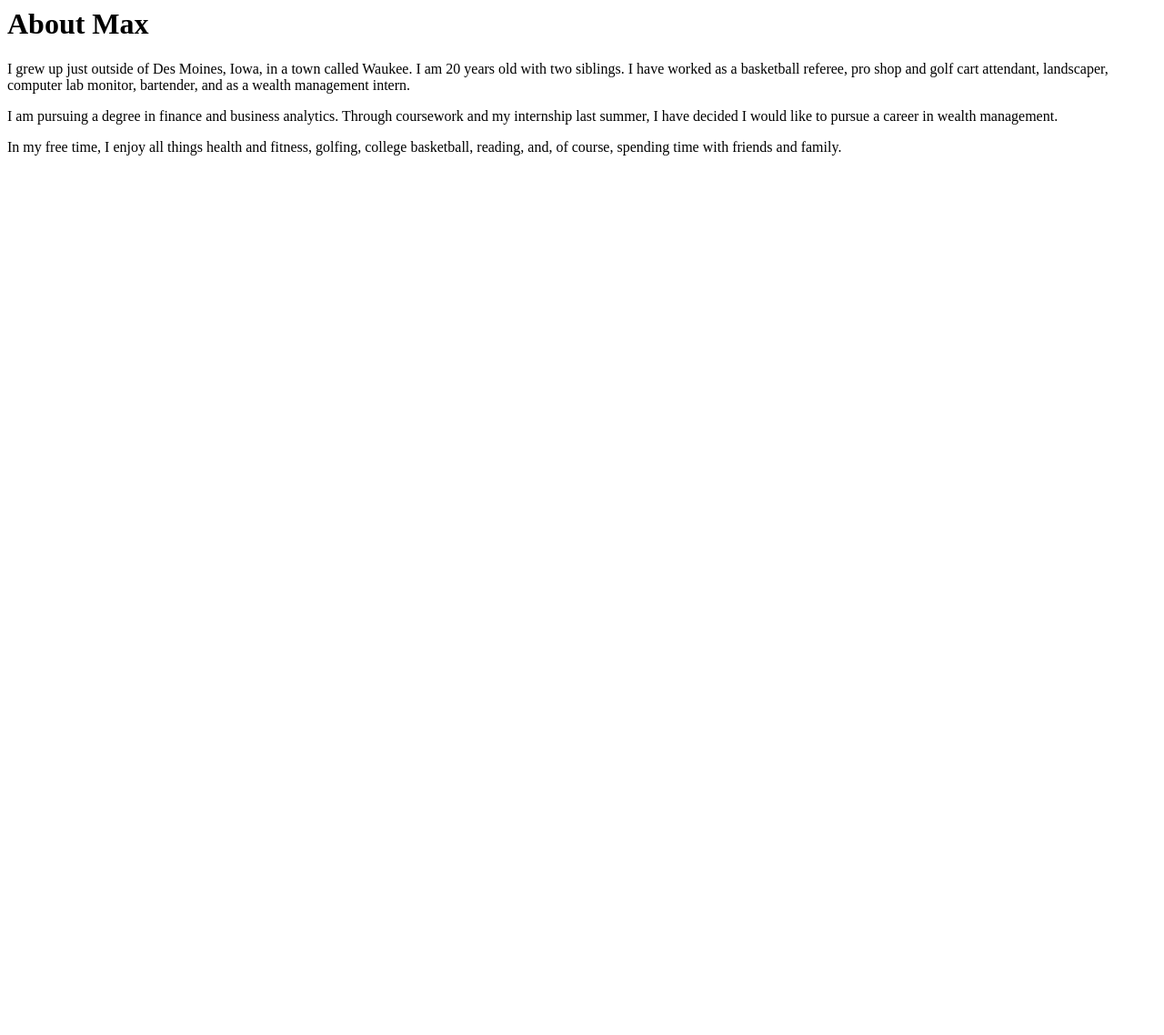
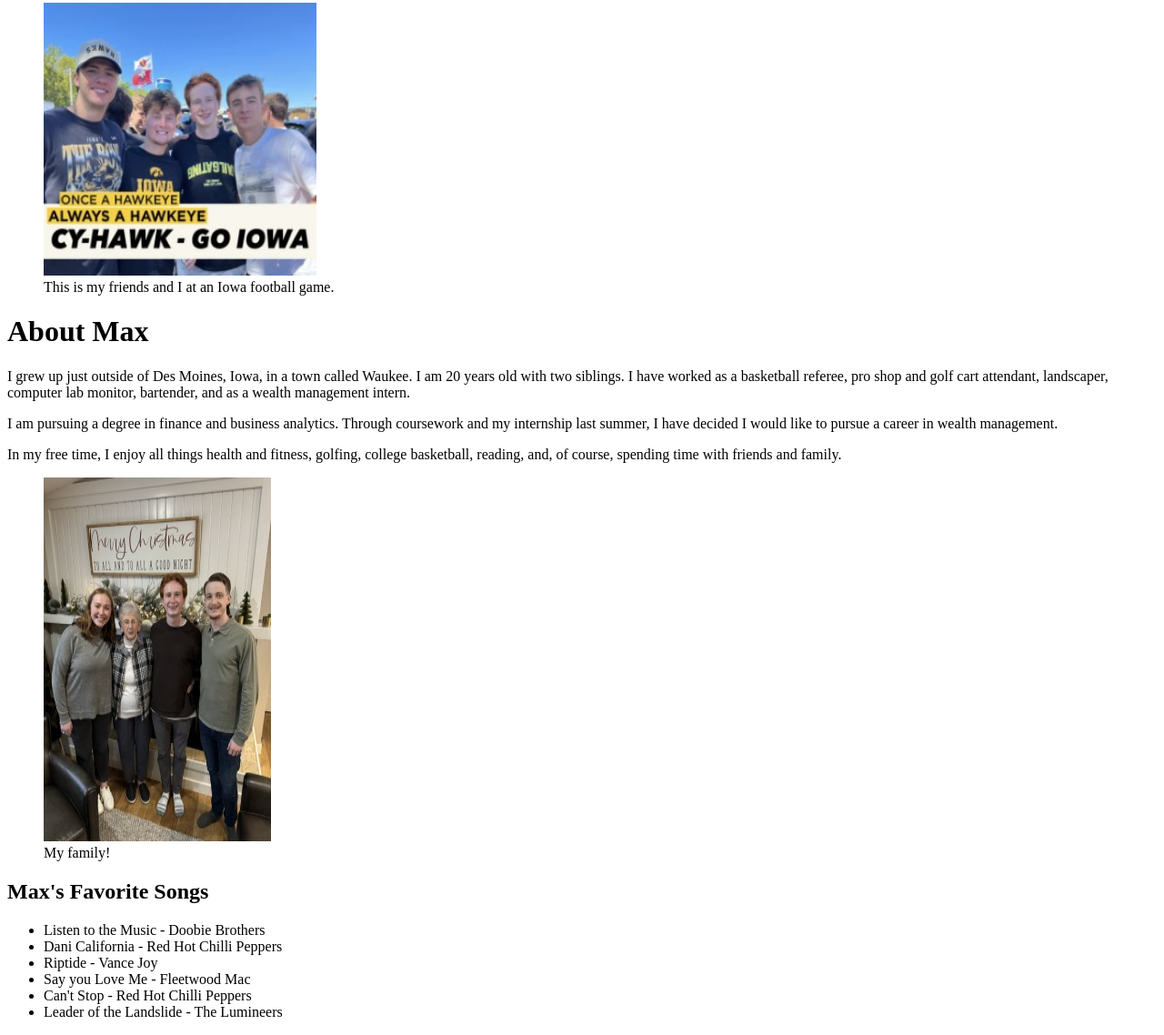
Before and after one commit to maxsimmons4/mhsimmons_hw6, a plain HTML site: page index.html in a window 1280 px wide. Shown: the part 13-1151 px from the top of the page at 91% size. Before the commit the page ends 800 px from the top, so only its background shows below. Drawn offline with Linux system fonts and the light colour scheme.

Commit message:
Added photos and a list

```diff
--- a/index.html
+++ b/index.html
@@ -6,6 +6,11 @@
     <title>All About Max</title>
   </head>
   <body>
+    <figure>
+        <img src="thumbnail_IMG_1040.jpg" alt="A picture of me" width="300" height="300">
+        <figcaption>This is my friends and I at an Iowa football game.</figcaption>
+    </figure>
+</figure>
     <h1>About Max</h1>
     <p>
       I grew up just outside of Des Moines, Iowa, in a town called Waukee. I am
@@ -23,5 +28,20 @@
       basketball, reading, and, of course, spending time with friends and
       family.
     </p>
+    <figure>
+        <img src="thumbnail_IMG_2054.jpg" alt="A picture of my family and me" width="250" height="400">
+        <figcaption>My family!</figcaption>
+    </figure>
+
+    <h2>Max's Favorite Songs</h2>
+    <ul>
+        <li>Listen to the Music - Doobie Brothers</li>
+        <li>Dani California - Red Hot Chilli Peppers</li>
+        <li>Riptide - Vance Joy</li>
+        <li>Say you Love Me - Fleetwood Mac</li>
+        <li>Can't Stop - Red Hot Chilli Peppers</li>
+        <li>Leader of the Landslide - The Lumineers</li>
+    </ul>
+
   </body>
 </html>
```
Also changed, not shown: thumbnail_IMG_1040.jpg (added), thumbnail_IMG_2054.jpg (added).
